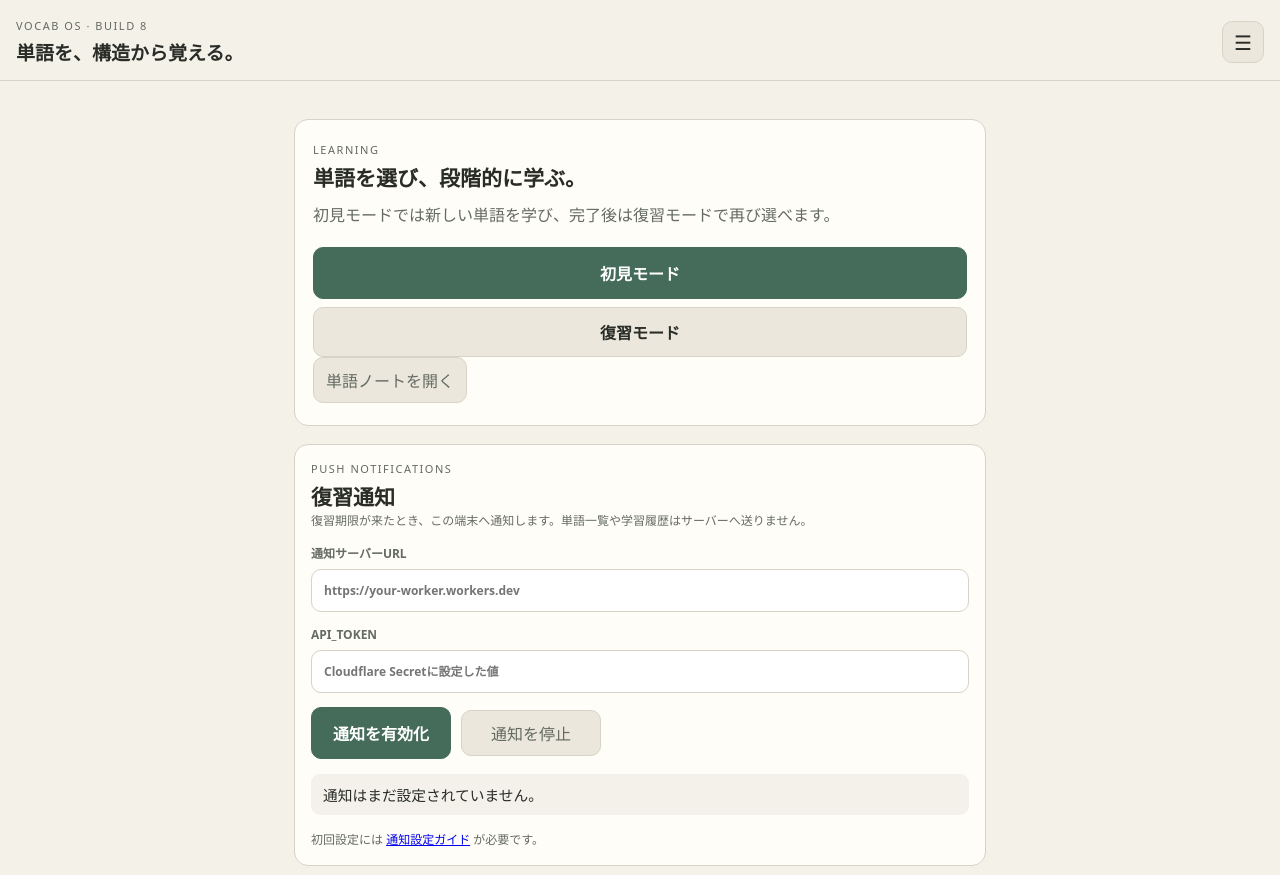
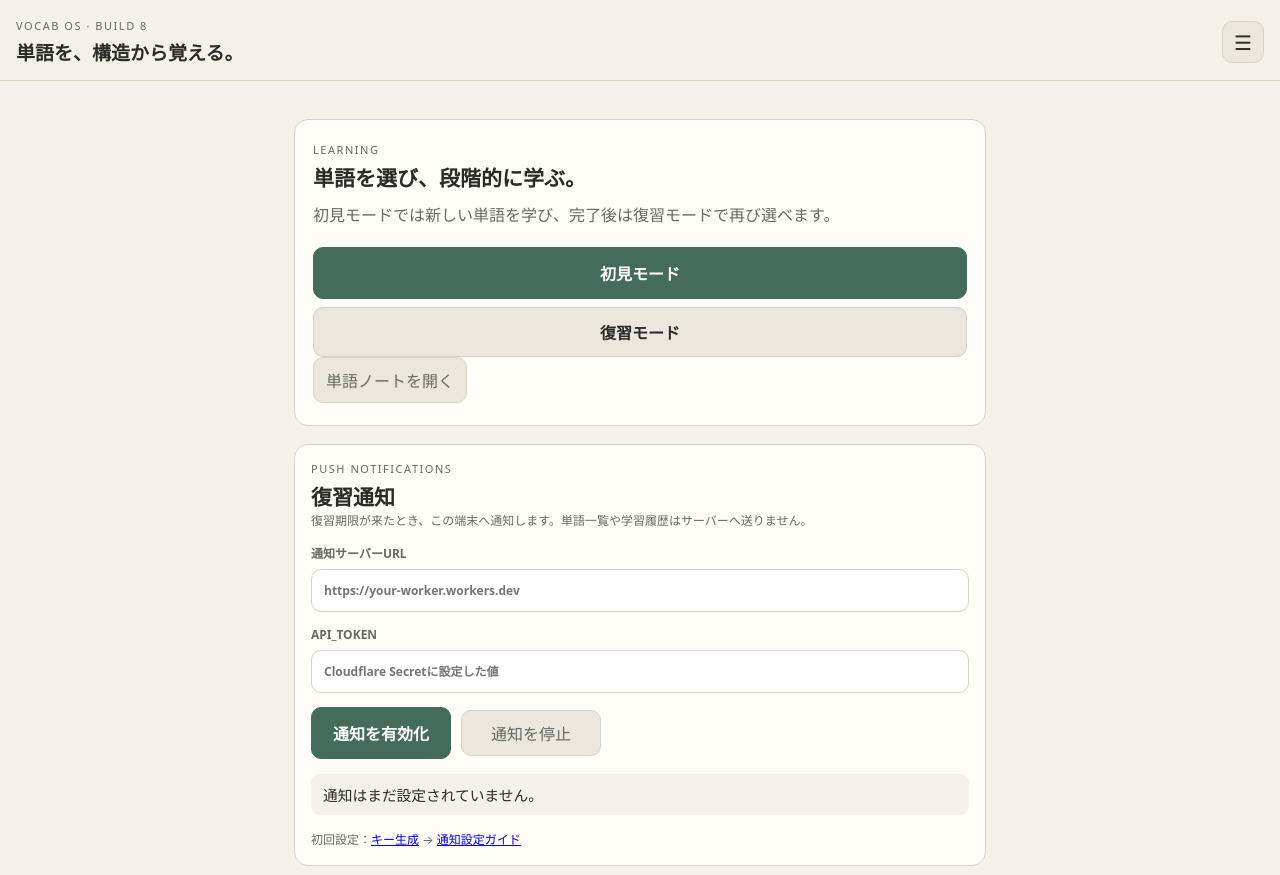
Before and after one commit to BC-sileo/vocab-OS, a website: page index.html in a window 1280 px wide. Shown: the top 875 px of the page. Drawn offline with Linux system fonts and the light colour scheme.

Commit message:
Link notification setup guide and key generator

```diff
--- a/index.html
+++ b/index.html
@@ -42,7 +42,7 @@
         <button id="disableNotificationsBtn" class="subtle-btn" type="button">通知を停止</button>
       </div>
       <p id="notificationStatus" class="notification-status" aria-live="polite">通知はまだ設定されていません。</p>
-      <p class="hint">初回設定には <a href="./NOTIFICATIONS_SETUP.md">通知設定ガイド</a> が必要です。</p>
+      <p class="hint">初回設定：<a href="./setup-keys.html">キー生成</a> → <a href="https://github.com/BC-sileo/vocab-OS/blob/main/NOTIFICATIONS_SETUP.md" target="_blank" rel="noopener">通知設定ガイド</a></p>
     </section>
     <section class="card home-theme-card">
       <p class="eyebrow">APPEARANCE</p>
```
